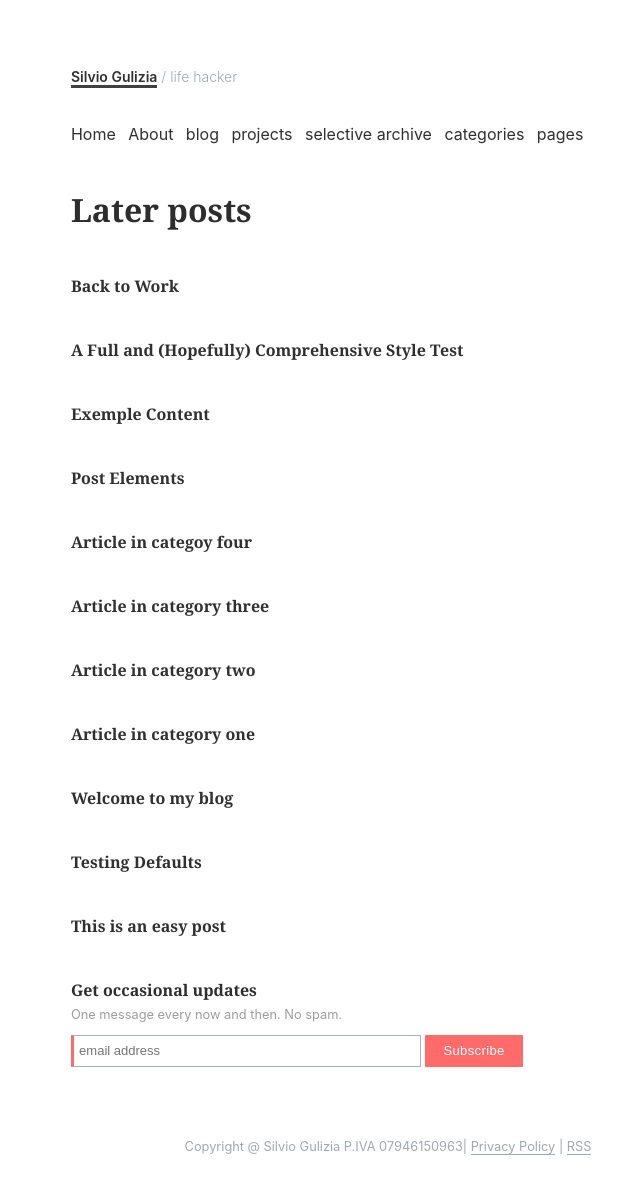
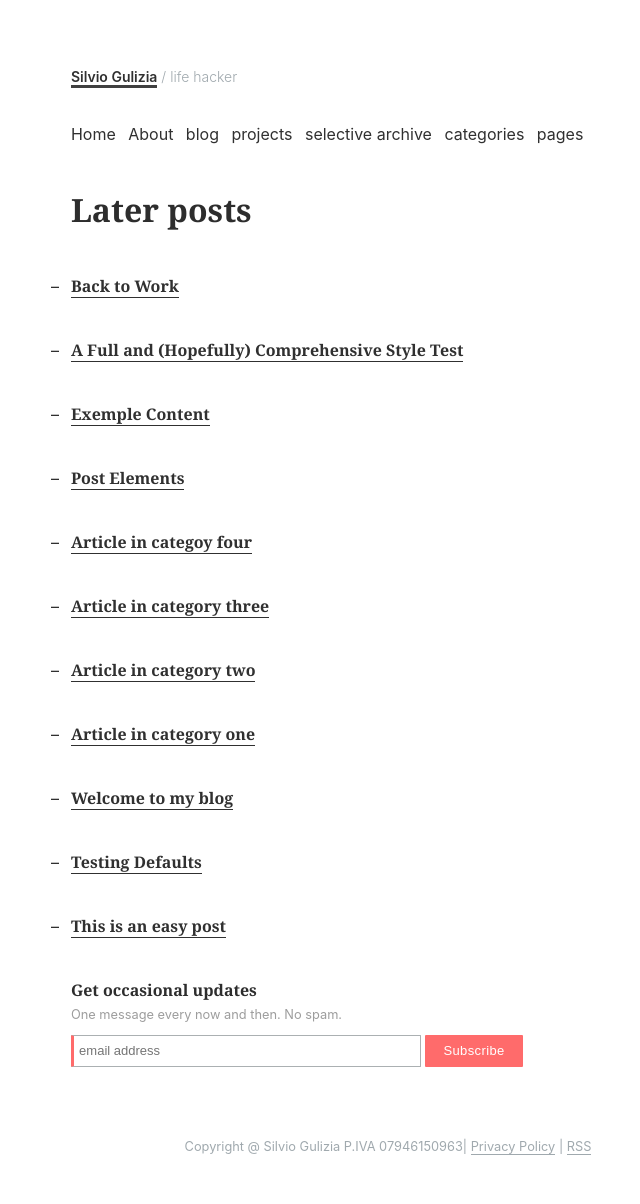
Before and after one commit to sigul/building-jekyll, a Jekyll site: the page built from _pages/blog.html, in a window 1280 px wide. Shown: the whole page, without its empty margins (252-892 px from the left). Built offline with Jekyll 4.4.1, drawn with Linux system fonts in a browser that asks for light colours.

Commit message:
edit css class

```diff
--- a/_pages/blog.html
+++ b/_pages/blog.html
@@ -4,7 +4,7 @@ title: Blog Posts
 permalink: blog
 ---
 <h1>Later posts</h1>
-<div class="article-list">
+<div class="archive">
 <ul>
  {% for post in site.posts %}
  <li>
```
